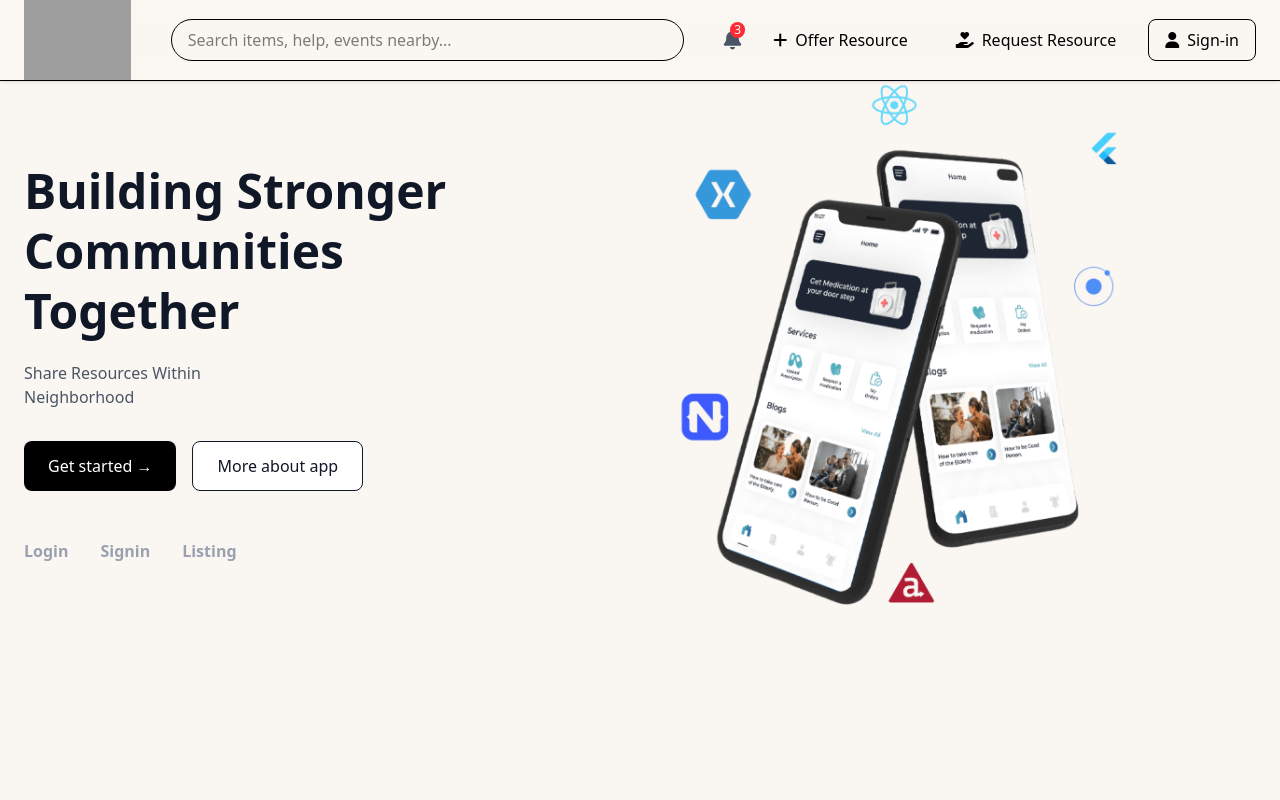
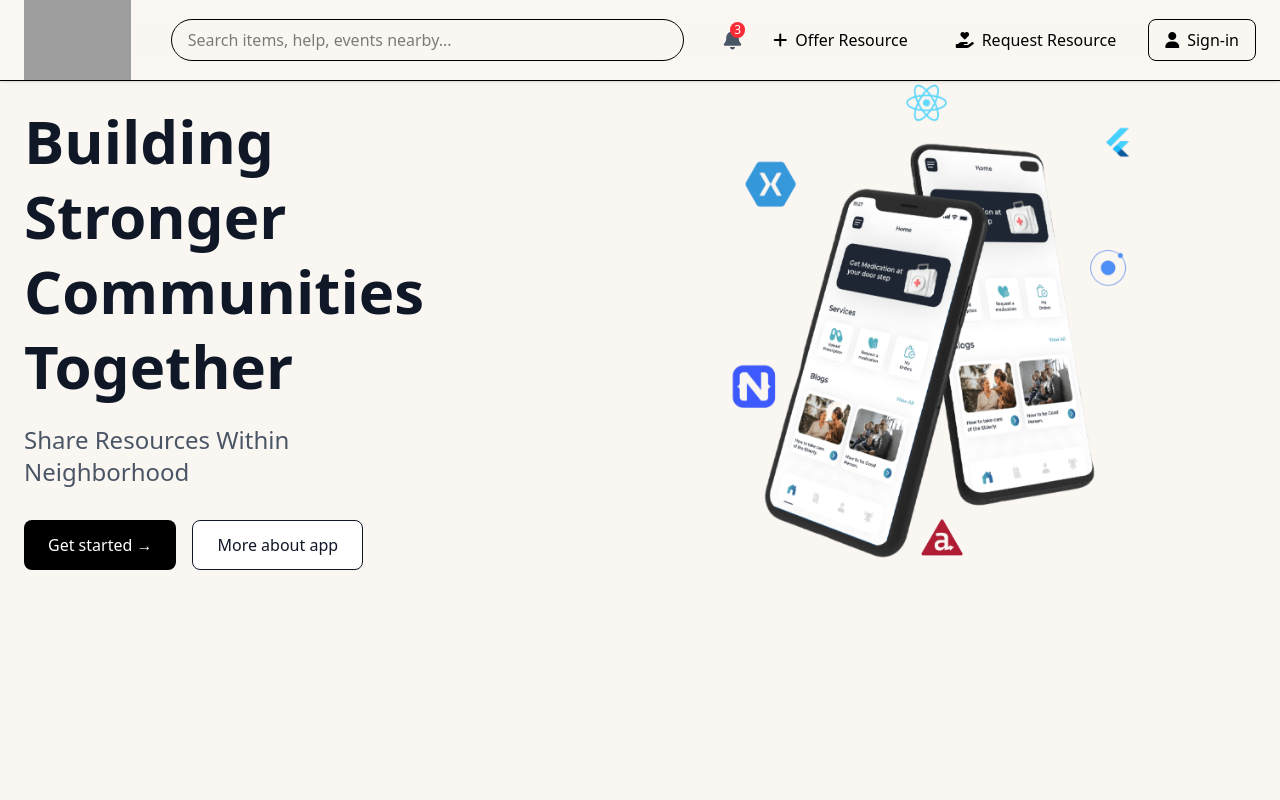
Before and after one commit to Shanu529/Nearnet-Group-project, a React (Vite) app in the folder frontend/: page / in a window 1280 px wide. Shown: the top 800 px of the page. Built offline with nearby package versions, Linux system fonts and the light colour scheme; grey boxes are pictures that could not be loaded.

Commit message:
Basic UI Change

```diff
--- a/frontend/src/pages/Home.jsx
+++ b/frontend/src/pages/Home.jsx
@@ -14,6 +14,19 @@ import phone from "/phone.png";
 function Home() {
   const navigate = useNavigate();
 
+  const handleClick = () => {
+    window.location.href = "/Signin";
+  };
+
+  const handleGetStarted = () => {
+    const isLoggedIn = localStorage.getItem("user");
+    if (!isLoggedIn) {
+      navigate("/Signin");
+    } else {
+      navigate("/offer");
+    }
+  };
+
   return (
     <>
       <section className="bg-[#faf7f2]">
@@ -21,17 +34,17 @@ function Home() {
           <div className="flex flex-cols-2 lg:flex-cols-2 items-center gap-16">
             <div>
               <div data-aos="fade-down">
-              <h1 className="text-3xl lg:text-5xl font-bold text-gray-900 leading-tight">
+                <h1 className="text-3xl lg:text-6xl font-bold text-gray-900 leading-tight">
                   Building Stronger Communities Together
                 </h1>
 
-              <p className="mt-5 text-gray-600 max-w-md">
+                <p className="mt-5 text-gray-600 lg:text-2xl  max-w-md">
                   Share Resources Within <br />
                   Neighborhood
                 </p>
               </div>
               <div className="mt-8 flex gap-4">
-                <button className="bg-black text-white sm:px-6 sm:py-3 py-2 px-2 rounded-lg font-medium hover:bg-gray-800 transition">
+                <button onClick={handleGetStarted} className=" GetStarted bg-black text-white sm:px-6 sm:py-3 py-2 px-2 rounded-lg font-medium hover:bg-gray-800 transition">
                   Get started →
                 </button>
 
@@ -40,23 +53,7 @@ function Home() {
                 </button>
               </div>
 
-              <div className="mt-12 flex items-center gap-8 text-gray-400">
-                <Link to="/login">
-                  <span className="
-                  hover:text-black
-                  font-semibold">Login</span>
-                </Link>
 
-                <Link to="/signin">
-                  <span className="
-                  hover:text-black
-                  font-semibold">Signin</span>
-                </Link>
-
-                <Link to="/listing">
-                  <span className="font-semibold">Listing</span>
-                </Link>
-              </div>
             </div>
 
             <div className="relative flex justify-center">
@@ -71,7 +68,7 @@ function Home() {
       <section></section>
 
       <WhyChooseUs />
-      <GetStarted />
+      {/* <GetStarted /> */}
       <FAQ />
     </>
   );
--- a/frontend/src/pages/Login.jsx
+++ b/frontend/src/pages/Login.jsx
@@ -41,7 +41,7 @@ function Login() {
   };
 
   return (
-    <div className="min-h-screen bg-linear-to-br from-[#cbcbcb] via-[#ffffff] to-black flex items-center justify-center px-4">
+    <div className="min-h-screen bg-white flex items-center justify-center px-4">
       <div className="w-full max-w-5xl bg-white rounded-2xl shadow-2xl overflow-hidden grid grid-cols-1 md:grid-cols-2">
         <div className="relative hidden md:flex">
           <video autoPlay muted loop className="absolute inset-0 w-full h-full object-cover">
--- a/frontend/src/pages/Offer.jsx
+++ b/frontend/src/pages/Offer.jsx
@@ -2,7 +2,7 @@ import React from "react";
 
 function Offer() {
   return (
-    <div className="min-h-screen relative bg-linear-to-br from-[#cbcbcb] via-[#ffffff] to-black flex items-center justify-center px-4 overflow-hidden">
+    <div className="min-h-screen relative bg-white flex items-center justify-center px-4 overflow-hidden">
 
       {/* soft glow */}
       <div className="absolute w-105 h-105 bg-white/10 rounded-full blur-3xl"></div>
--- a/frontend/src/pages/Request.jsx
+++ b/frontend/src/pages/Request.jsx
@@ -2,7 +2,7 @@ import React from "react";
 
 function Request() {
   return (
-  <div className="min-h-screen relative bg-linear-to-br from-[#cbcbcb] via-[#ffffff] to-black flex items-center justify-center px-4 overflow-hidden">
+  <div className="min-h-screen relative bg-white flex items-center justify-center px-4 overflow-hidden">
 
       {/* soft glow */}
       <div className="absolute w-105 h-105 bg-white/10 rounded-full blur-3xl"></div>
--- a/frontend/src/pages/Signin.jsx
+++ b/frontend/src/pages/Signin.jsx
@@ -80,7 +80,7 @@ function Signin() {
   return (
     <>
       {/* <Toaster position="top-right" reverseOrder={false} /> */}
-      <div className="min-h-screen bg-linear-to-br from-[#cbcbcb] via-[#ffffff] to-black flex items-center justify-center px-4">
+      <div className="min-h-screen bg-white flex items-center justify-center px-4">
         {/* Main Card */}
         <div className="w-full max-w-5xl bg-white rounded-2xl shadow-2xl grid grid-cols-1 md:grid-cols-2">
           {/* Left Image Section (desktop only) */}
@@ -210,4 +210,3 @@ function Signin() {
 }
 
 export default Signin;
-//"
```
Lines whose indentation alone changed are shown as unchanged.
